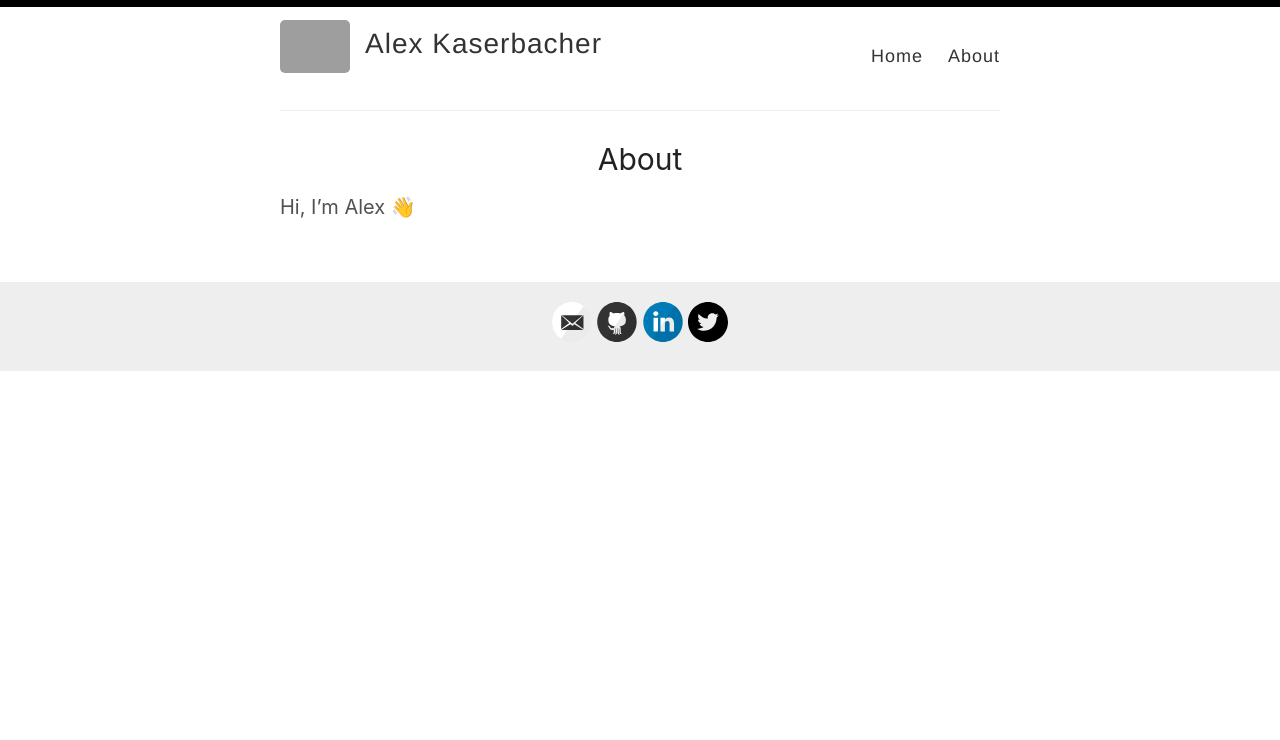
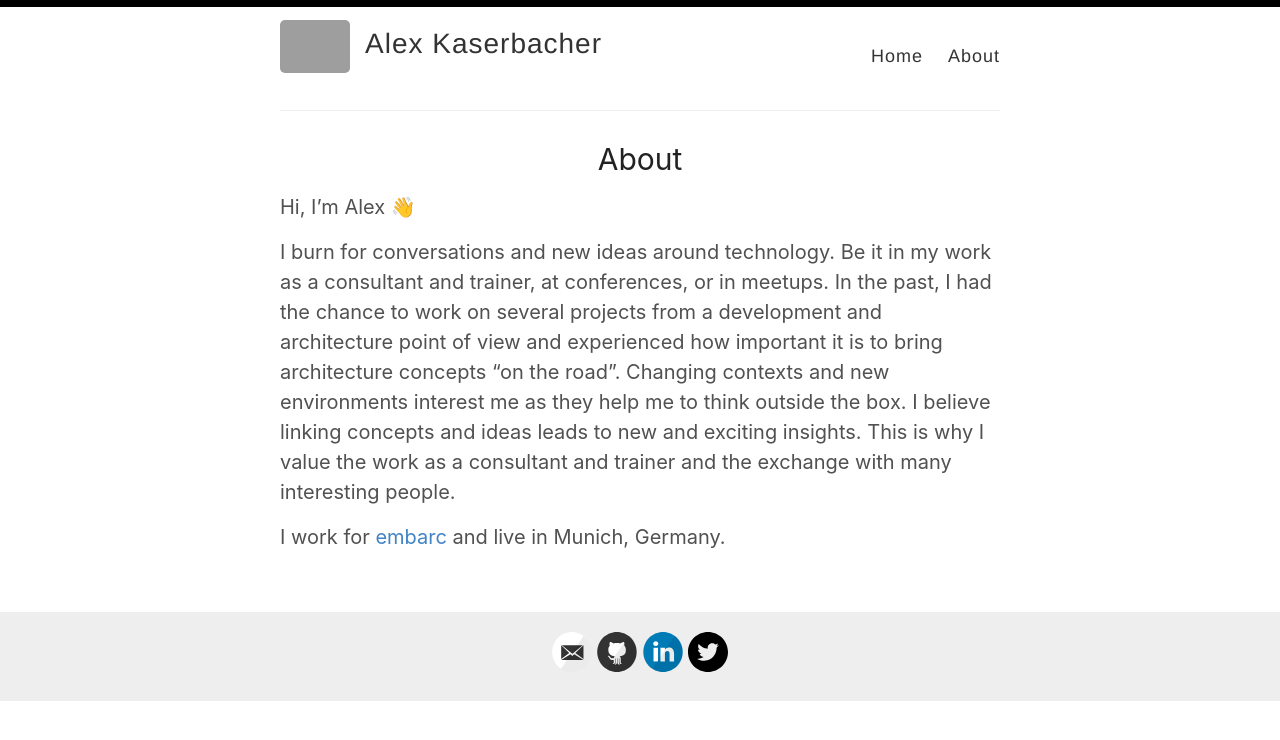
Before and after one commit to alexksbr/alexksbr.github.io, a Jekyll site: the page built from _pages/about.md, in a window 1280 px wide. Shown: the top 740 px of the page. Built offline with Jekyll 4.4.1, drawn with Linux system fonts in a browser that asks for light colours; grey boxes are pictures that could not be loaded.

Commit message:
rework about page

```diff
--- a/_pages/about.md
+++ b/_pages/about.md
@@ -5,3 +5,7 @@ permalink: /about/
 ---
 
 Hi, I'm Alex 👋
+
+I burn for conversations and new ideas around technology. Be it in my work as a consultant and trainer, at conferences, or in meetups. In the past, I had the chance to work on several projects from a development and architecture point of view and experienced how important it is to bring architecture concepts “on the road”. Changing contexts and new environments interest me as they help me to think outside the box. I believe linking concepts and ideas leads to new and exciting insights. This is why I value the work as a consultant and trainer and the exchange with many interesting people.
+
+I work for [embarc](embarc.de) and live in Munich, Germany.
```
